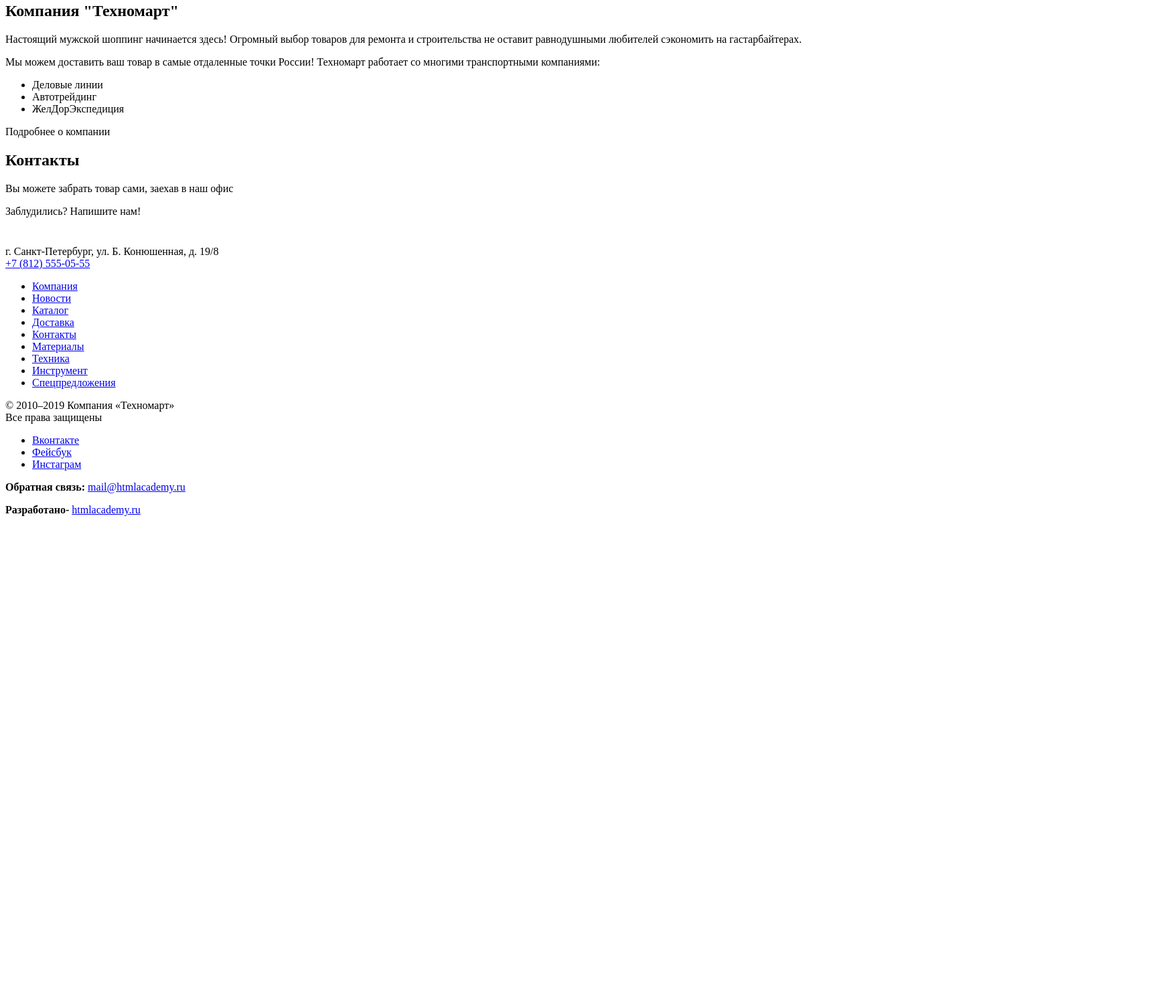
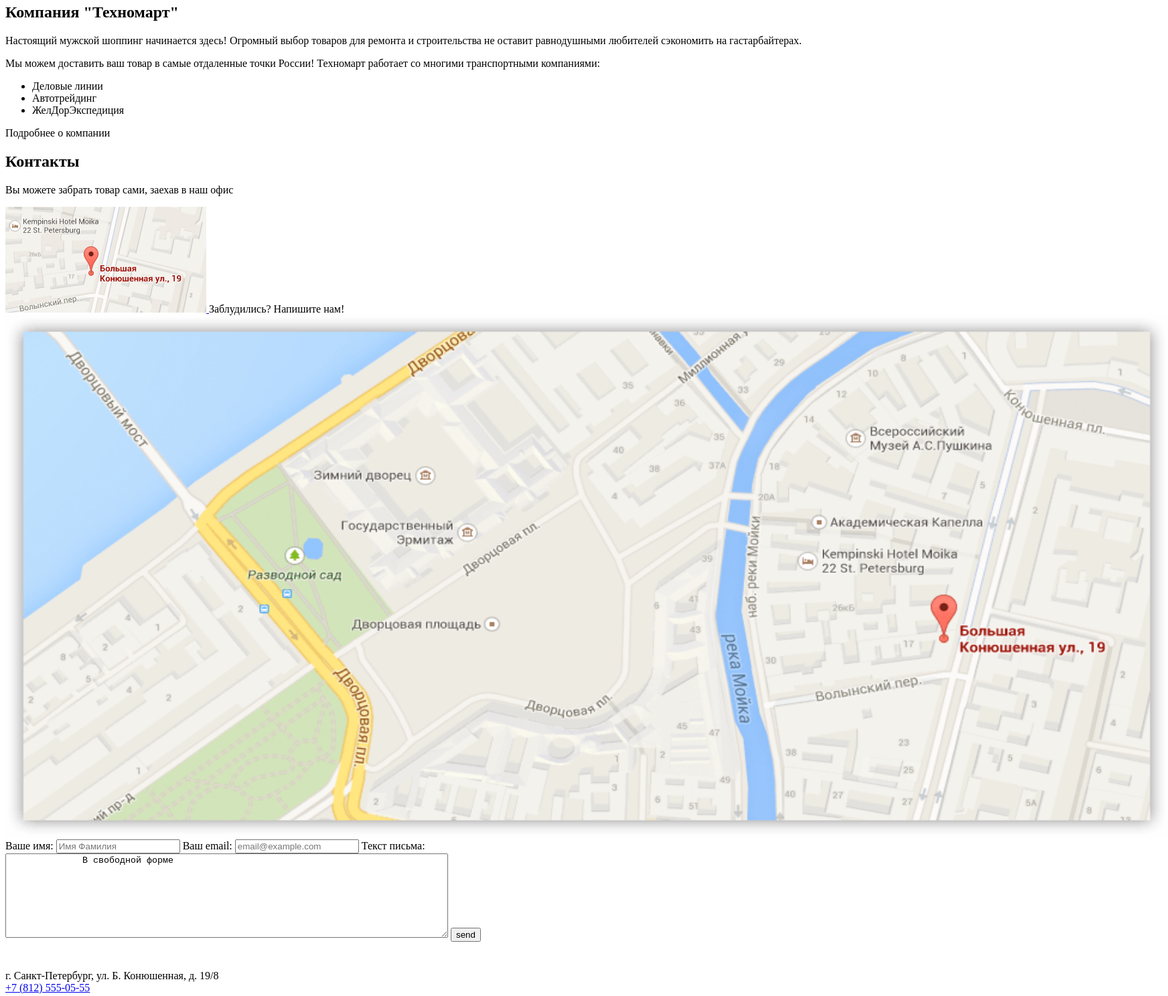
Before and after one commit to alhimist90/device, a plain HTML site: page index.html in a window 1280 px wide. Shown: the part 424-1912 px from the top of the page at 67% size, 1744 px wide, since content can reach past the window. Before the commit the page ends 1211 px from the top, so only its background shows below. Drawn offline with Linux system fonts and the light colour scheme.

Commit message:
БеБе

```diff
--- a/index.html
+++ b/index.html
@@ -11,7 +11,7 @@
           <a class="top-header__logo">
             <img src="img/logo-technomart.svg" width="" height="" alt="Логотип">
           </a>
-          <span class="top-header__search search">Поиск</span>
+          <input class="top-header__search search" type="search" placeholder="Поиск:">
         </div>
         <div class="top-header__wrapper user-nav">
           <a class="user-nav__link user-nav__link--marker" href="#">Закладки: 0</a>
@@ -83,9 +83,31 @@
         <section class="contacts">
           <h2 class="contacts__title">Контакты</h2>
           <p class="contacts__text">Вы можете забрать товар сами, заехав в наш офис</p>
-          <!--Карта-->
+          <a class="contacts__img-mini-map" href="#" aria-label="Карта проезда до офиса">
+            <img src="img/mini-map.png" alt="Карта" width="300" height="158">
+          </a>
           <a class="contacts__button button">Заблудились? Напишите нам!</a>
         </section>
+      </div>
+      <img class="main__big-map" src="img/big-map.png" alt="Полная карта проезда до офиса" width="1736" height="779">
+      <div class="main__form form">
+        <form class="form__write-us" action="index.html" method="post">
+          <label>
+            Ваше имя:
+            <input type="text" name="name" value="" placeholder="Имя Фамилия">
+          </label>
+          <label >
+            Ваш email:
+            <input type="email" name="mail" value="" placeholder="email@example.com">
+          </label>
+          <label>
+            Текст письма:
+            <textarea name="name" rows="8" cols="80">
+              В свободной форме
+            </textarea>
+          </label>
+          <input type="submit" name="button" value="send">
+        </form>
       </div>
     </main>
     <footer class="main-footer">
```
Also changed, not shown: img/big-map.png (added), img/mini-map.png (added).
